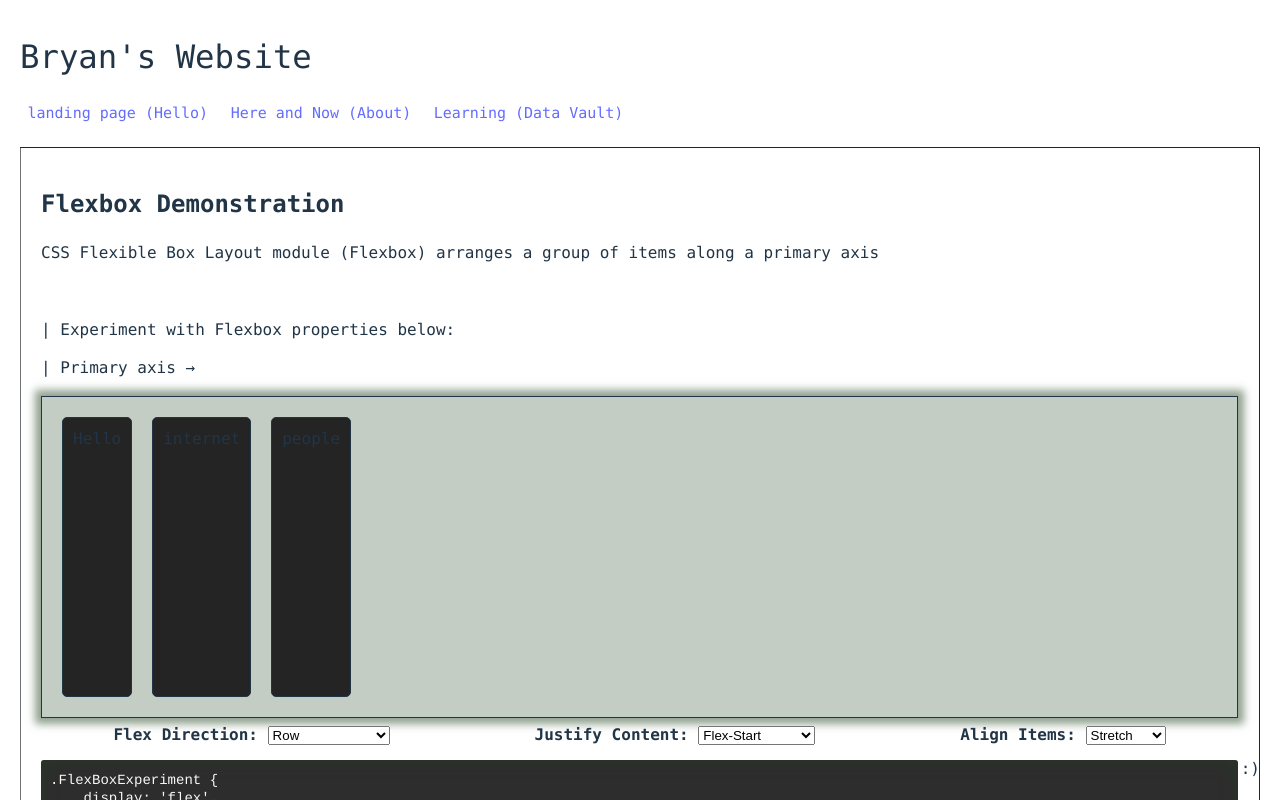
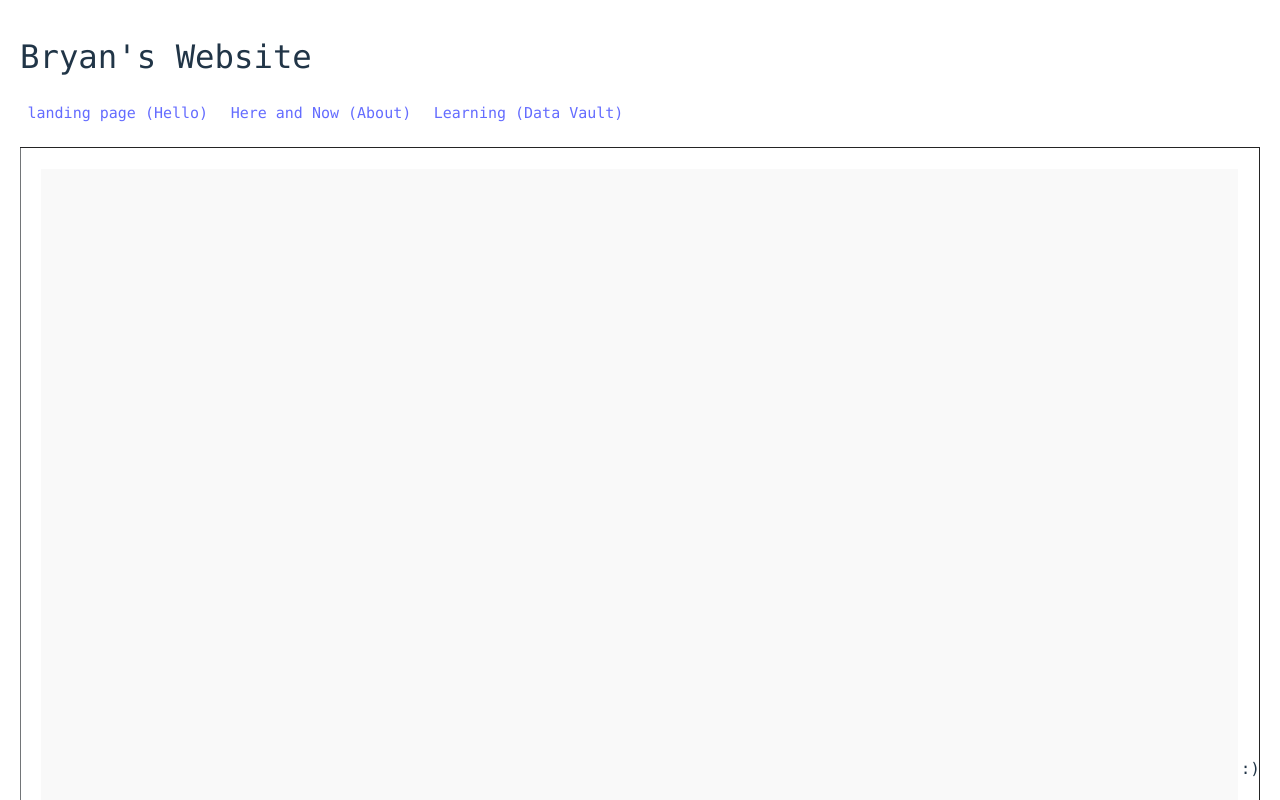
Before and after one commit to bett-bett/hello, a React (Vite) app: page /edu in a window 1280 px wide. Shown: the top 800 px of the page. Built offline with nearby package versions, Linux system fonts and the light colour scheme.

Commit message:
layout route

```diff
--- a/src/App.jsx
+++ b/src/App.jsx
@@ -8,7 +8,9 @@ import About from './pages/About';
 import Count from './pages/Count';
 import Hello from './pages/Hello';
 import HomeLayout from './layout/HomeLayout';
-import Learning from './pages/Learning';
+import Learning from './pages/learning/Learning';
+import FlexBoxExperiment from './pages/learning/FlexBoxExperiment';
+// import Lost from './pages/Lost';
 
 
 function App() {
@@ -17,18 +19,17 @@ function App() {
     <>
       <Router>
         <div className='main'>
-          <HomeLayout />
-
-          <div className="body">
-            {/* A <Routes> looks through its children <Route>s and
-                renders the first one that matches the current URL. */}
-            <Routes>
+          <Routes>
+            <Route element={<HomeLayout />} >
+              <Route path="/count" element={<Count/>} />
               <Route path="/about" element={<About/>} />
               <Route path="/count" element={<Count/>} />
               <Route path="/" element={<Hello/>} />
               <Route path="/edu" element={<Learning/>} />
-            </Routes>
-          </div>
+              <Route path="/edu/flex-box-experiment" element={<FlexBoxExperiment/>} />
+              {/* <Route path="*" element={<Lost.jsx/>} /> */}
+            </Route>
+          </Routes>
         </div>
       </Router>
     </>
--- a/src/layout/HomeLayout.jsx
+++ b/src/layout/HomeLayout.jsx
@@ -1,12 +1,18 @@
 import React from 'react'
 import Header from '../components/Header'
 import Tool from '../components/Tool'
+import { Outlet } from 'react-router-dom'
 
 function HomeLayout() {
   return (
     <div>
       <Header />
       <Tool />
+
+      <div className="body">
+        <Outlet />
+      </div>
+
     </div>
   )
 }
--- /dev/null
+++ b/src/pages/Lost.jsx
@@ -0,0 +1,9 @@
+import React from 'react'
+
+function Lost() {
+  return (
+    <div>Are you lost?</div>
+  )
+}
+
+export default Lost
--- a/src/pages/Learning.jsx
+++ b/src/pages/learning/FlexBoxExperiment.jsx
@@ -1,6 +1,6 @@
 import { useState, useEffect } from "react";
 
-function Learning() {
+function FlexBoxExperiment() {
   const [flexDirection, setFlexDirection] = useState('row');
   const [justifyContent, setJustifyContent] = useState('flex-start');
   const [alignItems, setAlignItems] = useState('stretch');
@@ -49,7 +49,7 @@ function Learning() {
   }),[flexDirection]
 
   return (
-    <div className="main-edu">
+    <div>
       <h2>Flexbox Demonstration</h2>
       <p>CSS Flexible Box Layout module (Flexbox) arranges a group of items along a primary axis</p>
       <br></br>
@@ -118,4 +118,4 @@ function Learning() {
   )
 }
 
-export default Learning
+export default FlexBoxExperiment
--- /dev/null
+++ b/src/pages/learning/Learning.jsx
@@ -0,0 +1,25 @@
+import FlexBoxExperiment from "./FlexBoxExperiment"
+function Learning() {
+  const sidebyside = {
+
+    width: "100%",
+    height: "100vh",
+    backgroundColor: "#f9f9f9",
+    padding: "-10px",
+    boxSizing: "border-box",
+    overflow: "auto",
+    justifyContent: "space-between"
+  }
+
+  return (
+    <div className="main-edu">
+      <div style={sidebyside}>
+
+      </div>
+
+      <FlexBoxExperiment />
+    </div>
+  )
+}
+
+export default Learning
```
